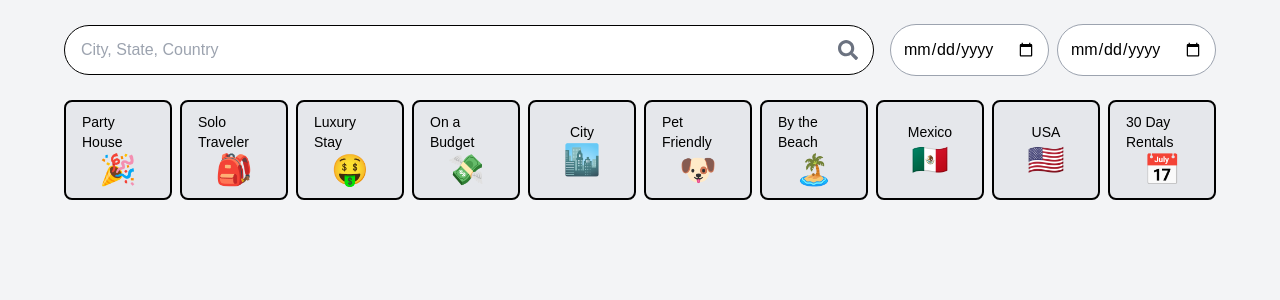
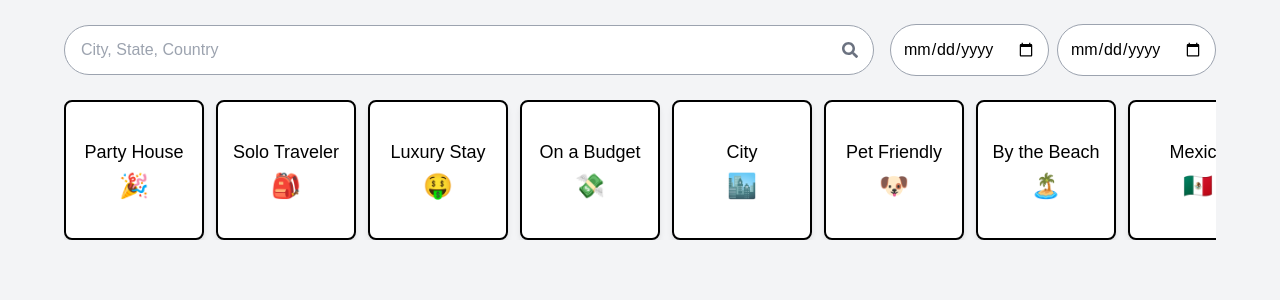
Before and after one commit to amm6758/booking-app, a Next.js app: page / in a window 1280 px wide. Shown: the top 300 px of the page. Built offline with nearby package versions, Linux system fonts and the light colour scheme.

Commit message:
Removed scrollbar under boxes

```diff
--- a/app/page.tsx
+++ b/app/page.tsx
@@ -5,8 +5,7 @@ import { FaSearch } from "react-icons/fa";
 
 export default function Home() {
   const [search, setSearch] = useState("");
-  const categoryRef = useRef<HTMLDivElement>(null);
-
+  const categoryRef = useRef(null);
   const categories = [
     { label: "Party House", emoji: "🎉" },
     { label: "Solo Traveler", emoji: "🎒" },
@@ -14,50 +13,42 @@ export default function Home() {
     { label: "On a Budget", emoji: "💸" },
     { label: "City", emoji: "🏙️" },
     { label: "Pet Friendly", emoji: "🐶" },
-    { label: "By the Beach", emoji: "🏝️" }, // Updated text
+    { label: "By the Beach", emoji: "🏝️" },
     { label: "Mexico", emoji: "🇲🇽" },
     { label: "USA", emoji: "🇺🇸" },
-    { label: "30 Day Rentals", emoji: "📅" },
+    { label: "30 Day Rentals", emoji: "📅" }
   ];
 
   return (
     <div className="flex flex-col items-center w-full min-h-screen p-6 bg-gray-100">
-      {/* Search and Date Picker Section */}
+      {/* Search Bar and Date Picker */}
       <div className="w-full max-w-6xl flex flex-col md:flex-row gap-4 items-center">
-        {/* Search Bar */}
         <div className="relative flex-1">
           <input
             type="text"
             placeholder="City, State, Country"
             value={search}
             onChange={(e) => setSearch(e.target.value)}
-            className="w-full p-3 pl-4 pr-12 text-black rounded-full border border-black"
+            className="w-full p-3 pl-4 pr-12 text-black rounded-full border border-gray-400"
           />
-          {/* Magnifying Glass Icon */}
-          <FaSearch className="absolute right-4 top-1/2 transform -translate-y-1/2 text-gray-500 text-xl" />
+          <FaSearch className="absolute right-4 top-1/2 transform -translate-y-1/2 text-gray-500" />
         </div>
-
-        {/* Date Picker */}
         <div className="flex gap-2">
           <input type="date" className="p-3 text-black rounded-full border border-gray-400" />
           <input type="date" className="p-3 text-black rounded-full border border-gray-400" />
         </div>
       </div>
 
-      {/* Category Boxes Section */}
-      <div className="relative w-full max-w-6xl mt-6 flex items-center">
-        {/* Categories Scroll Container */}
-        <div
-          ref={categoryRef}
-          className="flex gap-2 w-full overflow-x-auto scrollbar-hide scroll-smooth"
-        >
+      {/* Categories */}
+      <div className="w-full max-w-6xl overflow-hidden mt-6" ref={categoryRef}>
+        <div className="flex gap-3 whitespace-nowrap overflow-x-auto no-scrollbar">
           {categories.map((category, index) => (
             <div
               key={index}
-              className="w-[200px] h-[100px] flex flex-col items-center justify-center p-4 bg-gray-200 rounded-lg border-2 border-black transition-all duration-300 hover:scale-105 hover:text-xl hover:border-4"
+              className="flex flex-col items-center justify-center min-w-[140px] min-h-[140px] bg-white border-2 border-black rounded-lg text-black hover:scale-105 transition-transform cursor-pointer shadow-md"
             >
-              <span className="text-black text-sm font-normal">{category.label}</span>
-              <span className="text-3xl">{category.emoji}</span>
+              <span className="text-lg font-medium">{category.label}</span>
+              <span className="text-2xl mt-1">{category.emoji}</span>
             </div>
           ))}
         </div>
```
